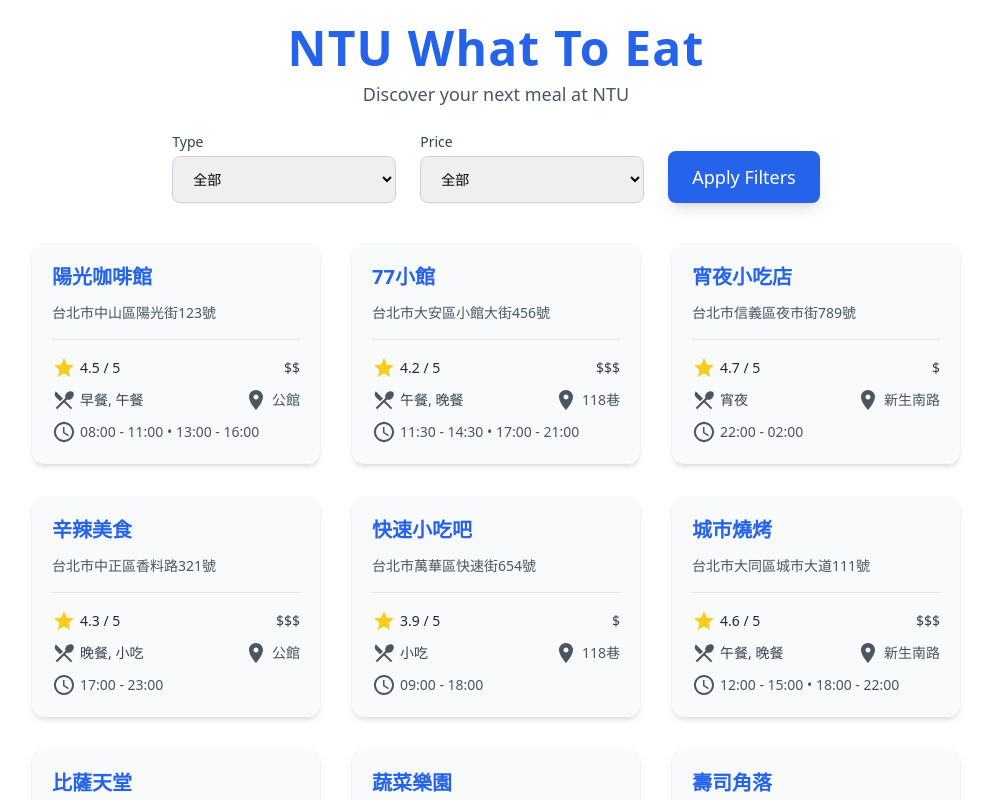
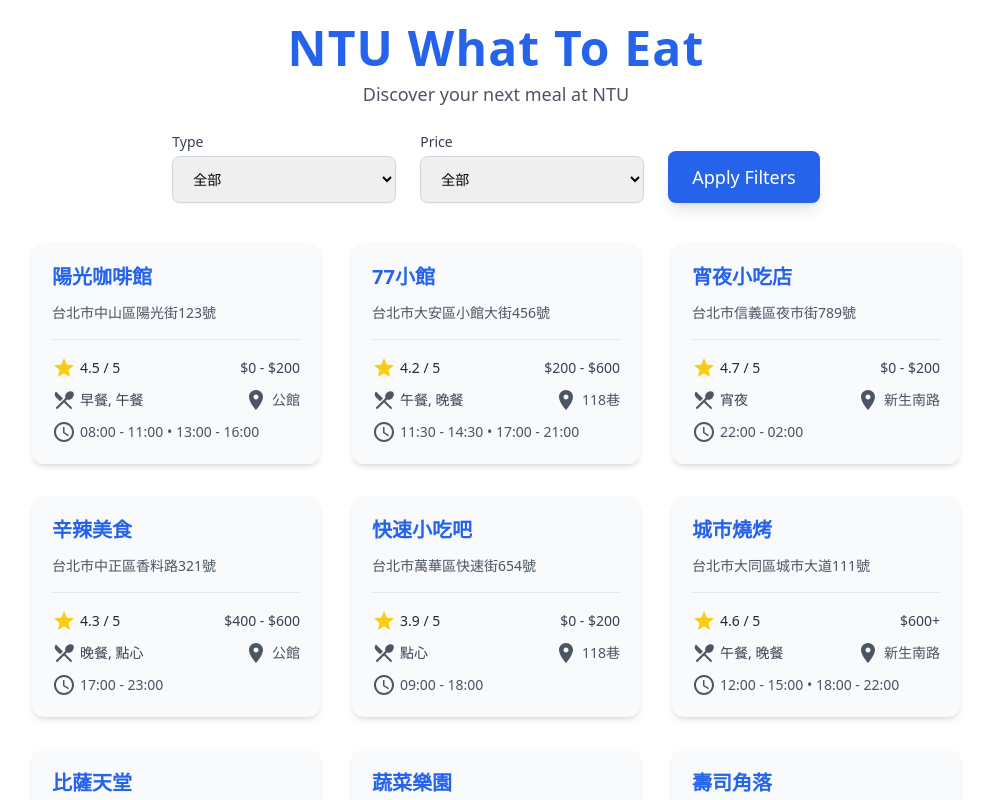
Before and after one commit to HyperSoWeak/ntu-what-to-eat, a Next.js app: page / in a window 1280 px wide. Shown: the top 800 px of the page, without its empty margins (144-1135 px from the left). Built offline with nearby package versions, Linux system fonts and the light colour scheme.

Commit message:
feat: modify price format

```diff
--- a/public/restaurants.json
+++ b/public/restaurants.json
@@ -8,7 +8,7 @@
     "type": ["早餐", "午餐"],
     "address": "台北市中山區陽光街123號",
     "rating": 4.5,
-    "price": "$$",
+    "price": { "low": 0, "high": 200 },
     "location": "公館",
     "link": "https://maps.app.goo.gl/k7hsjP5KavHRLZnd9"
   },
@@ -21,7 +21,7 @@
     "type": ["午餐", "晚餐"],
     "address": "台北市大安區小館大街456號",
     "rating": 4.2,
-    "price": "$$$",
+    "price": { "low": 200, "high": 600 },
     "location": "118巷",
     "link": "https://example.com/77小館"
   },
@@ -31,27 +31,27 @@
     "type": ["宵夜"],
     "address": "台北市信義區夜市街789號",
     "rating": 4.7,
-    "price": "$",
+    "price": { "low": 0, "high": 200 },
     "location": "新生南路",
     "link": "https://example.com/宵夜小吃店"
   },
   {
     "name": "辛辣美食",
     "opening_time": [{ "start": "17:00", "end": "23:00" }],
-    "type": ["晚餐", "小吃"],
+    "type": ["晚餐", "點心"],
     "address": "台北市中正區香料路321號",
     "rating": 4.3,
-    "price": "$$$",
+    "price": { "low": 400, "high": 600 },
     "location": "公館",
     "link": "https://example.com/辛辣美食"
   },
   {
     "name": "快速小吃吧",
     "opening_time": [{ "start": "09:00", "end": "18:00" }],
-    "type": ["小吃"],
+    "type": ["點心"],
     "address": "台北市萬華區快速街654號",
     "rating": 3.9,
-    "price": "$",
+    "price": { "low": 0, "high": 200 },
     "location": "118巷",
     "link": "https://example.com/快速小吃吧"
   },
@@ -64,7 +64,7 @@
     "type": ["午餐", "晚餐"],
     "address": "台北市大同區城市大道111號",
     "rating": 4.6,
-    "price": "$$$",
+    "price": { "low": 600 },
     "location": "新生南路",
     "link": "https://example.com/城市燒烤"
   },
@@ -74,17 +74,17 @@
     "type": ["午餐", "晚餐"],
     "address": "台北市中山區比薩街888號",
     "rating": 4.4,
-    "price": "$$",
+    "price": { "low": 200, "high": 400 },
     "location": "公館",
     "link": "https://example.com/比薩天堂"
   },
   {
     "name": "蔬菜樂園",
     "opening_time": [{ "start": "09:00", "end": "17:00" }],
-    "type": ["午餐", "小吃"],
+    "type": ["午餐", "點心"],
     "address": "台北市松山區綠意大道234號",
     "rating": 4.0,
-    "price": "$",
+    "price": { "low": 0, "high": 200 },
     "location": "118巷",
     "link": "https://example.com/蔬菜樂園"
   },
@@ -97,7 +97,7 @@
     "type": ["午餐", "晚餐"],
     "address": "台北市信義區魚街555號",
     "rating": 4.8,
-    "price": "$$$",
+    "price": { "low": 400, "high": 600 },
     "location": "新生南路",
     "link": "https://example.com/壽司角落"
   },
@@ -107,7 +107,7 @@
     "type": ["早餐", "午餐"],
     "address": "台北市大安區綠意路123號",
     "rating": 4.2,
-    "price": "$",
+    "price": { "low": 0, "high": 200 },
     "location": "公館",
     "link": "https://example.com/沙拉吧"
   },
@@ -117,17 +117,17 @@
     "type": ["午餐", "晚餐"],
     "address": "台北市大同區漢堡巷234號",
     "rating": 4.3,
-    "price": "$$",
+    "price": { "low": 200, "high": 400 },
     "location": "118巷",
     "link": "https://example.com/漢堡大亨"
   },
   {
     "name": "咖啡天堂",
     "opening_time": [{ "start": "07:00", "end": "19:00" }],
-    "type": ["早餐", "小吃"],
+    "type": ["早餐", "點心"],
     "address": "台北市中山區咖啡巷666號",
     "rating": 4.5,
-    "price": "$",
+    "price": { "low": 0, "high": 200 },
     "location": "新生南路",
     "link": "https://example.com/咖啡天堂"
   },
@@ -137,7 +137,7 @@
     "type": ["午餐", "晚餐"],
     "address": "台北市松山區塔可路123號",
     "rating": 4.1,
-    "price": "$$",
+    "price": { "low": 200, "high": 400 },
     "location": "公館",
     "link": "https://example.com/塔可小鎮"
   },
@@ -147,17 +147,17 @@
     "type": ["午餐", "晚餐"],
     "address": "台北市大安區義麵大道789號",
     "rating": 4.7,
-    "price": "$$$",
+    "price": { "low": 400, "high": 600 },
     "location": "118巷",
     "link": "https://example.com/義大利麵天堂"
   },
   {
     "name": "冰沙站",
     "opening_time": [{ "start": "09:00", "end": "17:00" }],
-    "type": ["小吃"],
+    "type": ["點心"],
     "address": "台北市中正區冰沙街432號",
     "rating": 4.4,
-    "price": "$",
+    "price": { "low": 0, "high": 200 },
     "location": "新生南路",
     "link": "https://example.com/冰沙站"
   },
@@ -170,7 +170,7 @@
     "type": ["午餐", "晚餐"],
     "address": "台北市大安區點心路777號",
     "rating": 4.6,
-    "price": "$$$",
+    "price": { "low": 400, "high": 600 },
     "location": "公館",
     "link": "https://example.com/點心樂園"
   },
@@ -180,7 +180,7 @@
     "type": ["午餐", "晚餐"],
     "address": "台北市大同區漢堡巷321號",
     "rating": 4.0,
-    "price": "$$",
+    "price": { "low": 200, "high": 400 },
     "location": "118巷",
     "link": "https://example.com/漢堡小屋"
   },
@@ -190,7 +190,7 @@
     "type": ["午餐", "晚餐"],
     "address": "台北市信義區咖哩路999號",
     "rating": 4.3,
-    "price": "$$$",
+    "price": { "low": 400, "high": 600 },
     "location": "新生南路",
     "link": "https://example.com/咖哩大王"
   },
@@ -200,17 +200,17 @@
     "type": ["午餐", "晚餐"],
     "address": "台北市中山區炸雞路777號",
     "rating": 4.5,
-    "price": "$$",
+    "price": { "low": 200, "high": 400 },
     "location": "公館",
     "link": "https://example.com/炸雞小屋"
   },
   {
     "name": "冰淇淋店",
     "opening_time": [{ "start": "12:00", "end": "22:00" }],
-    "type": ["小吃"],
+    "type": ["點心"],
     "address": "台北市大安區冰淇淋街123號",
     "rating": 4.1,
-    "price": "$",
+    "price": { "low": 0, "high": 200 },
     "location": "118巷",
     "link": "https://example.com/冰淇淋店"
   },
@@ -220,17 +220,17 @@
     "type": ["午餐", "晚餐"],
     "address": "台北市松山區坦都里路666號",
     "rating": 4.6,
-    "price": "$$$",
+    "price": { "low": 400, "high": 600 },
     "location": "新生南路",
     "link": "https://example.com/坦都里風味"
   },
   {
     "name": "烘焙樂園",
     "opening_time": [{ "start": "08:00", "end": "18:00" }],
-    "type": ["早餐", "小吃"],
+    "type": ["早餐", "點心"],
     "address": "台北市大同區烘焙大道234號",
     "rating": 4.3,
-    "price": "$",
+    "price": { "low": 0, "high": 200 },
     "location": "公館",
     "link": "https://example.com/烘焙樂園"
   },
@@ -240,7 +240,7 @@
     "type": ["午餐", "晚餐"],
     "address": "台北市中山區海鮮路321號",
     "rating": 4.8,
-    "price": "$$$",
+    "price": { "low": 400, "high": 600 },
     "location": "118巷",
     "link": "https://example.com/海鮮特選"
   },
@@ -250,17 +250,17 @@
     "type": ["早餐", "午餐"],
     "address": "台北市大安區素食街555號",
     "rating": 4.0,
-    "price": "$",
+    "price": { "low": 0, "high": 200 },
     "location": "新生南路",
     "link": "https://example.com/素食天地"
   },
   {
     "name": "煎餅樂園",
     "opening_time": [{ "start": "09:00", "end": "18:00" }],
-    "type": ["早餐", "小吃"],
+    "type": ["早餐", "點心"],
     "address": "台北市信義區煎餅大道777號",
     "rating": 4.4,
-    "price": "$$",
+    "price": { "low": 200, "high": 400 },
     "location": "公館",
     "link": "https://example.com/煎餅樂園"
   }
--- a/src/components/RestaurantCard.tsx
+++ b/src/components/RestaurantCard.tsx
@@ -31,7 +31,11 @@ const RestaurantCard = ({ restaurant }: { restaurant: Restaurant }) => {
           </div>
 
           {/* Price */}
-          <p className='text-xs sm:text-sm text-gray-700'>{restaurant.price}</p>
+          <p className='text-xs sm:text-sm text-gray-700'>
+            ${restaurant.price.low}
+            {restaurant.price.high && ` - $${restaurant.price.high}`}
+            {!restaurant.price.high && '+'}
+          </p>
         </div>
 
         {/* Type and Location */}
--- a/src/types/Restaurant.ts
+++ b/src/types/Restaurant.ts
@@ -4,7 +4,7 @@ export interface Restaurant {
   type: string[];
   address: string;
   rating: number;
-  price: string;
+  price: { low: number; high?: number };
   location: string;
   link: string;
 }
```
